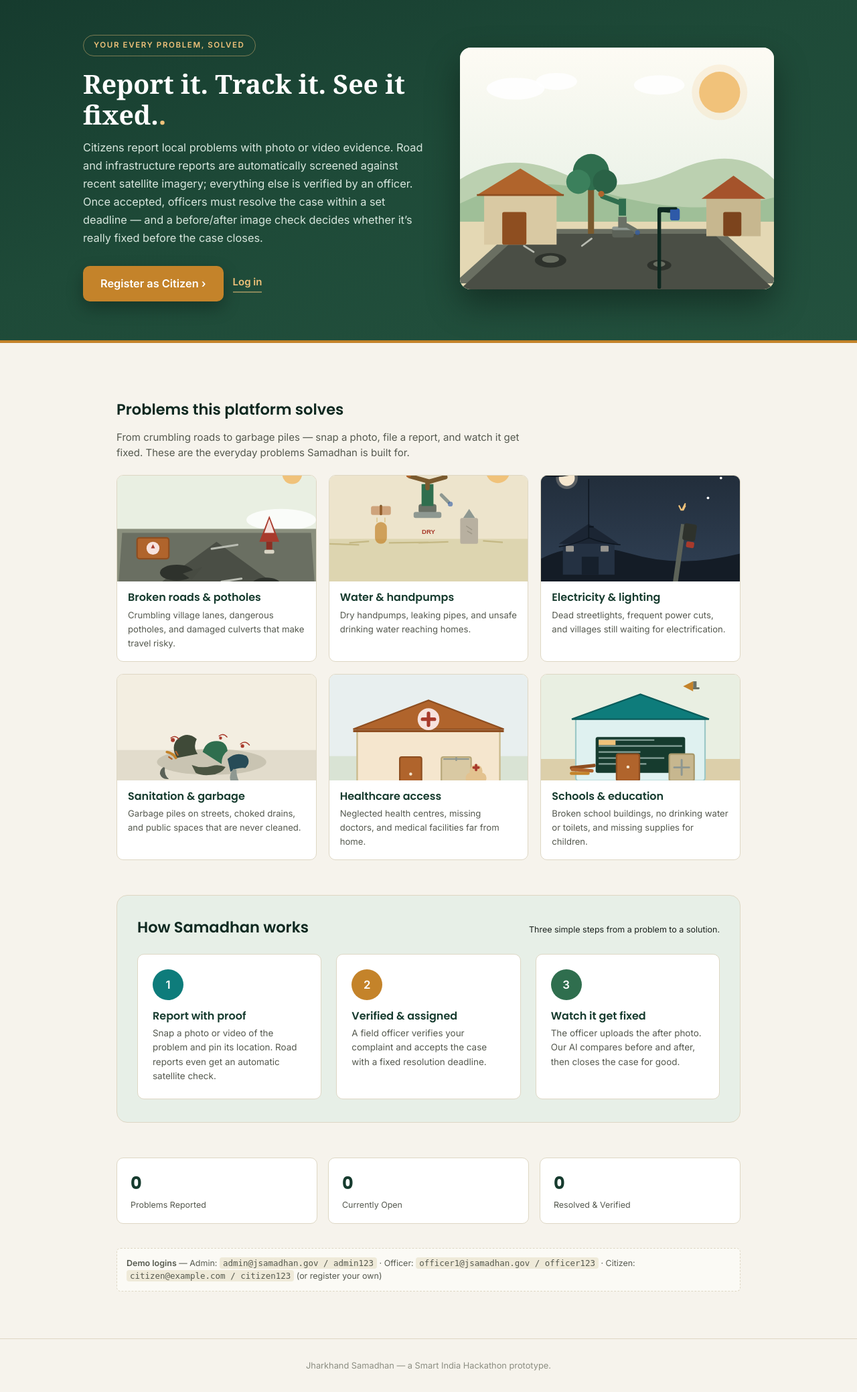
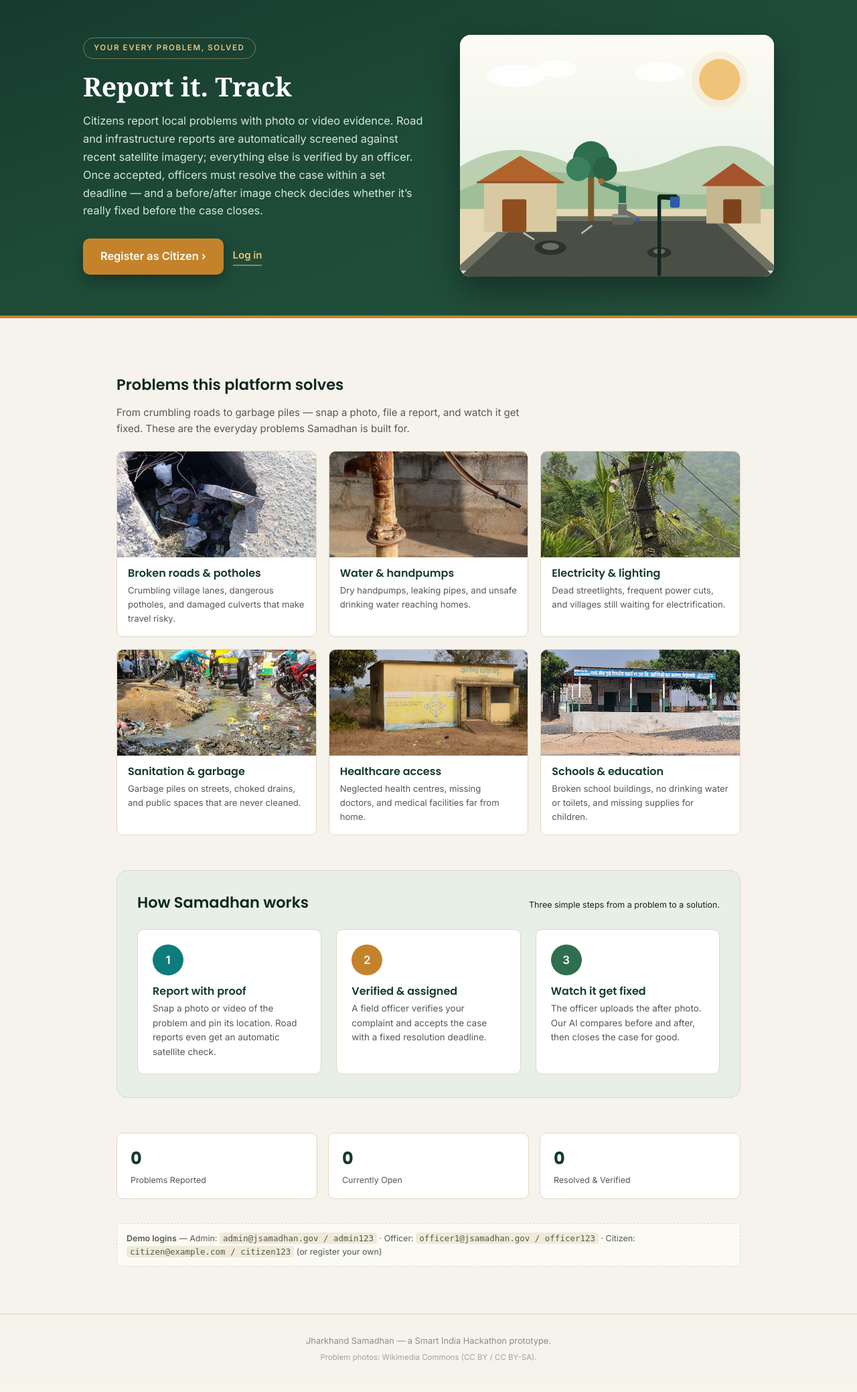
Before and after one commit to Prithviraj-paul/jsamadhan, a Flask app: page / in a window 1280 px wide. Shown: the part 82-2160 px from the top of the page at 67% size. After the commit the page ends 2115 px from the top, so only its background shows below. Run offline with Flask 3, Linux system fonts and the light colour scheme; data that the repository does not hold is empty.

Commit message:
Homepage refresh: animated tagline, real problem photos, credits

```diff
--- a/static/css/style.css
+++ b/static/css/style.css
@@ -207,6 +207,7 @@ tr.row-link:hover{ background:#FBF9F3; cursor:pointer; }
 .demo-creds code{ background:#EFEAD9; padding:1px 5px; border-radius:4px; }
 
 .footer{ padding:30px 48px; text-align:center; color:var(--ink-faint); font-size:.8rem; border-top:1px solid var(--line); }
+.footer .credits{ display:block; margin-top:6px; font-size:.72rem; color:var(--ink-faint); opacity:.8; }
 
 /* ---------- language switcher ---------- */
 .lang-switch select{
--- a/templates/landing.html
+++ b/templates/landing.html
@@ -16,7 +16,7 @@
   <div class="hero-inner">
     <div class="hero-copy">
       <span class="hero-kicker">{{ t('hero_kicker') }}</span>
-      <h1>{{ t('hero_title') }}<span class="accent">.</span></h1>
+      <h1 class="erase-title hero-h1-animated" data-erase-title data-title-en="Report it. Track it. See it fixed.." data-title-hi="Shikayat karein. Track karein. Theek hote hue dekhein."></h1>
       <p class="hero-lead">{{ t('hero_body') }}</p>
       <div class="hero-cta">
         <a class="btn-report-hero" href="{{ url_for('register') }}">{{ t('nav_register') }} ›</a>
@@ -35,42 +35,42 @@
     <p class="section-sub">{{ t('sec_problems_sub') }}</p>
     <div class="problem-grid">
       <a class="problem-card" href="{{ url_for('register') }}">
-        <img class="thumb" src="{{ url_for('static', filename='img/problems/road.svg') }}" alt="{{ t('problem_road') }}">
+        <img class="thumb" src="{{ url_for('static', filename='img/problems/road.jpg') }}" alt="{{ t('problem_road') }}">
         <div class="body">
           <h3>{{ t('problem_road') }}</h3>
           <p>{{ t('problem_road_desc') }}</p>
         </div>
       </a>
       <a class="problem-card" href="{{ url_for('register') }}">
-        <img class="thumb" src="{{ url_for('static', filename='img/problems/water.svg') }}" alt="{{ t('problem_water') }}">
+        <img class="thumb" src="{{ url_for('static', filename='img/problems/water.jpg') }}" alt="{{ t('problem_water') }}">
         <div class="body">
           <h3>{{ t('problem_water') }}</h3>
           <p>{{ t('problem_water_desc') }}</p>
         </div>
       </a>
       <a class="problem-card" href="{{ url_for('register') }}">
-        <img class="thumb" src="{{ url_for('static', filename='img/problems/electric.svg') }}" alt="{{ t('problem_electricity') }}">
+        <img class="thumb" src="{{ url_for('static', filename='img/problems/electric.jpg') }}" alt="{{ t('problem_electricity') }}">
         <div class="body">
           <h3>{{ t('problem_electricity') }}</h3>
           <p>{{ t('problem_electricity_desc') }}</p>
         </div>
       </a>
       <a class="problem-card" href="{{ url_for('register') }}">
-        <img class="thumb" src="{{ url_for('static', filename='img/problems/sanitation.svg') }}" alt="{{ t('problem_sanitation') }}">
+        <img class="thumb" src="{{ url_for('static', filename='img/problems/sanitation.jpg') }}" alt="{{ t('problem_sanitation') }}">
         <div class="body">
           <h3>{{ t('problem_sanitation') }}</h3>
           <p>{{ t('problem_sanitation_desc') }}</p>
         </div>
       </a>
       <a class="problem-card" href="{{ url_for('register') }}">
-        <img class="thumb" src="{{ url_for('static', filename='img/problems/health.svg') }}" alt="{{ t('problem_health') }}">
+        <img class="thumb" src="{{ url_for('static', filename='img/problems/health.jpg') }}" alt="{{ t('problem_health') }}">
         <div class="body">
           <h3>{{ t('problem_health') }}</h3>
           <p>{{ t('problem_health_desc') }}</p>
         </div>
       </a>
       <a class="problem-card" href="{{ url_for('register') }}">
-        <img class="thumb" src="{{ url_for('static', filename='img/problems/education.svg') }}" alt="{{ t('problem_education') }}">
+        <img class="thumb" src="{{ url_for('static', filename='img/problems/education.jpg') }}" alt="{{ t('problem_education') }}">
         <div class="body">
           <h3>{{ t('problem_education') }}</h3>
           <p>{{ t('problem_education_desc') }}</p>
@@ -113,5 +113,8 @@
   </div>
 </div>
 
-<footer class="footer">{{ t('footer_note') }}</footer>
+<footer class="footer">
+  <span>{{ t('footer_note') }}</span>
+  <span class="credits">Problem photos: Wikimedia Commons (CC BY / CC BY-SA).</span>
+</footer>
 {% endblock %}
```
Also changed, not shown: static/img/problems/education.jpg (added), static/img/problems/education.svg (deleted), static/img/problems/electric.jpg (added), static/img/problems/electric.svg (deleted), static/img/problems/health.jpg (added), static/img/problems/health.svg (deleted), static/img/problems/road.jpg (added), static/img/problems/road.svg (deleted), static/img/problems/sanitation.jpg (added), static/img/problems/sanitation.svg (deleted), static/img/problems/water.jpg (added), static/img/problems/water.svg (deleted).
